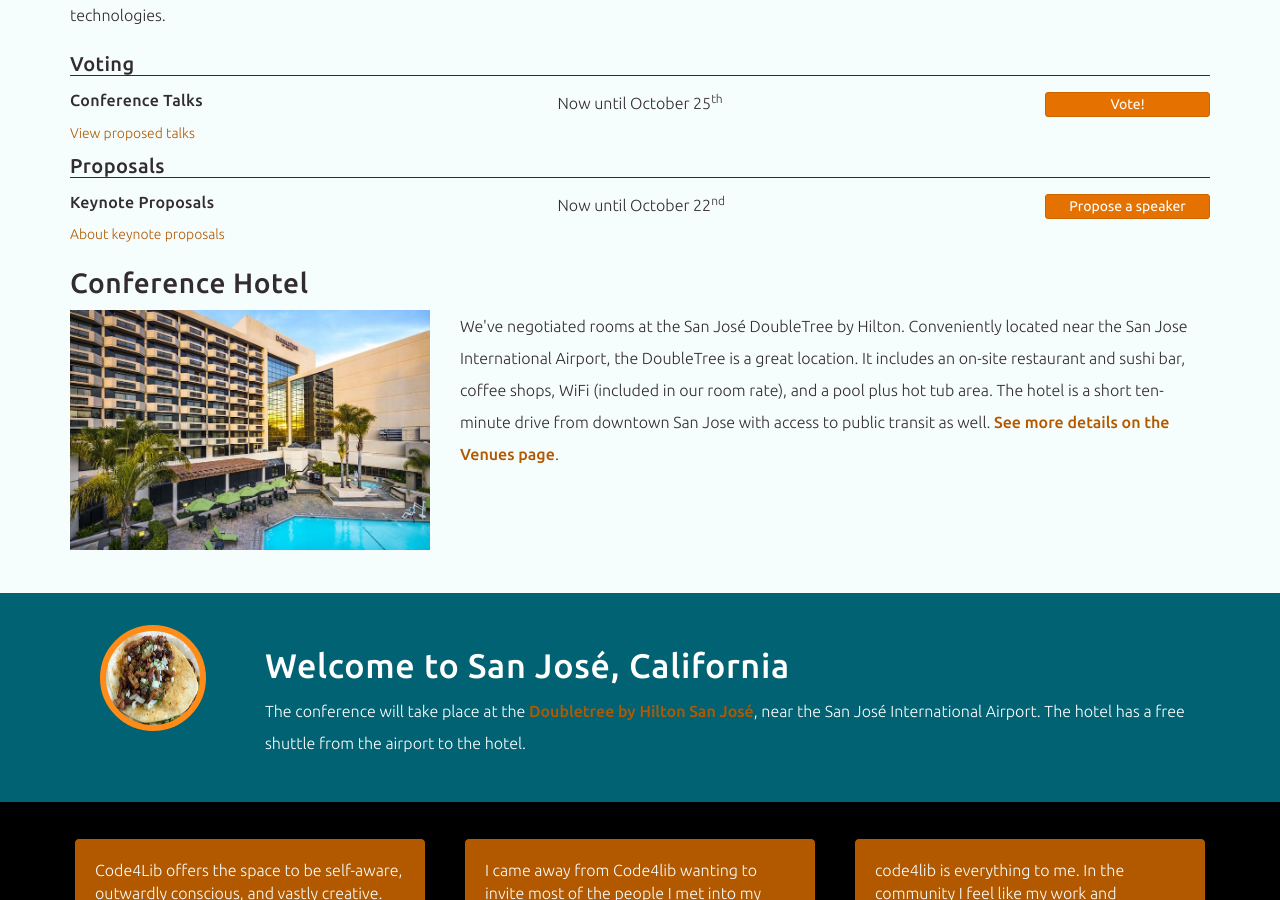
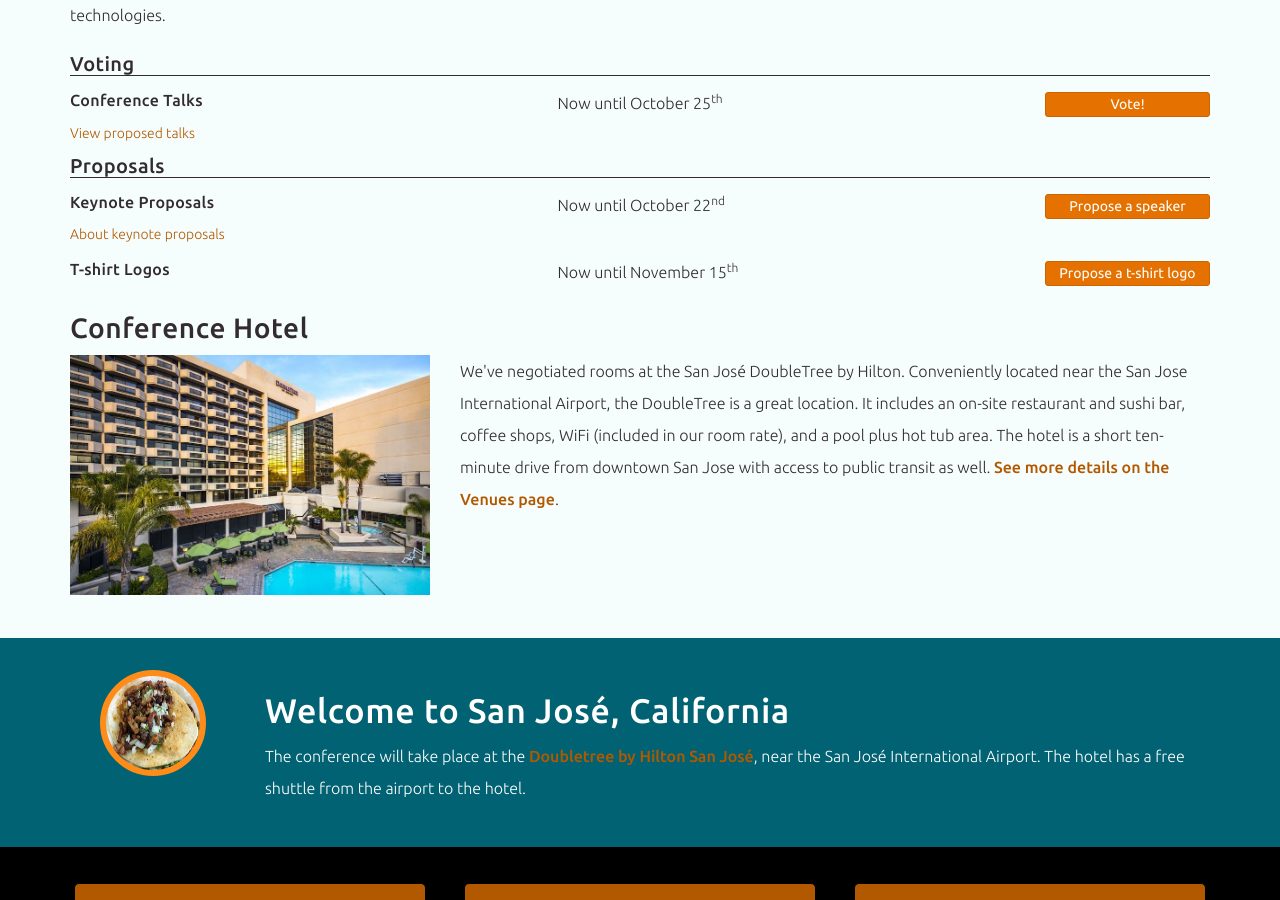
Before and after one commit to code4lib/2019.code4lib.org, a Jekyll site: the page built from index.html, in a window 1280 px wide and 900 px high, scrolled down 666 px. Built offline with Jekyll 4.4.1, drawn with Linux system fonts in a browser that asks for light colours; some web fonts are replaced.

Commit message:
open t-shirt proposals

```diff
--- a/_data/conf.yml
+++ b/_data/conf.yml
@@ -77,9 +77,9 @@
   end-date: "2018-01-14"
 
 shirt-proposals:
-  show: false
-  submission-form: "https://wiki.code4lib.org/2018_Code4Lib_T-Shirt_Design_Competition"
-  end-date: "2017-12-01"
+  show: true
+  submission-form: "https://wiki.code4lib.org/2019_Code4Lib_T-Shirt_Design_Competition"
+  end-date: "2018-11-15"
 
 host-proposals:
   show: false
--- a/_includes/homepage/pre_conference.html
+++ b/_includes/homepage/pre_conference.html
@@ -83,7 +83,7 @@
             <!-- T-shirt Logos -->
             {% if site.data.conf.shirt-voting.show %}
                 {% include homepage/going_on_block.html
-                    title='T-shirt logos'
+                    title='T-shirt Logos'
                     end-date=site.data.conf.shirt-voting.end-date
                     url=site.data.conf.shirt-voting.url
                     url-text='Vote!'
@@ -142,7 +142,7 @@
             <!-- T-shirts -->
             {% if site.data.conf.shirt-proposals.show %}
                 {% include homepage/going_on_block.html
-                    title='T-shirt logos'
+                    title='T-shirt Logos'
                     end-date=site.data.conf.shirt-proposals.end-date
                     url=site.data.conf.shirt-proposals.submission-form
                     url-text='Propose a t-shirt logo'
```
